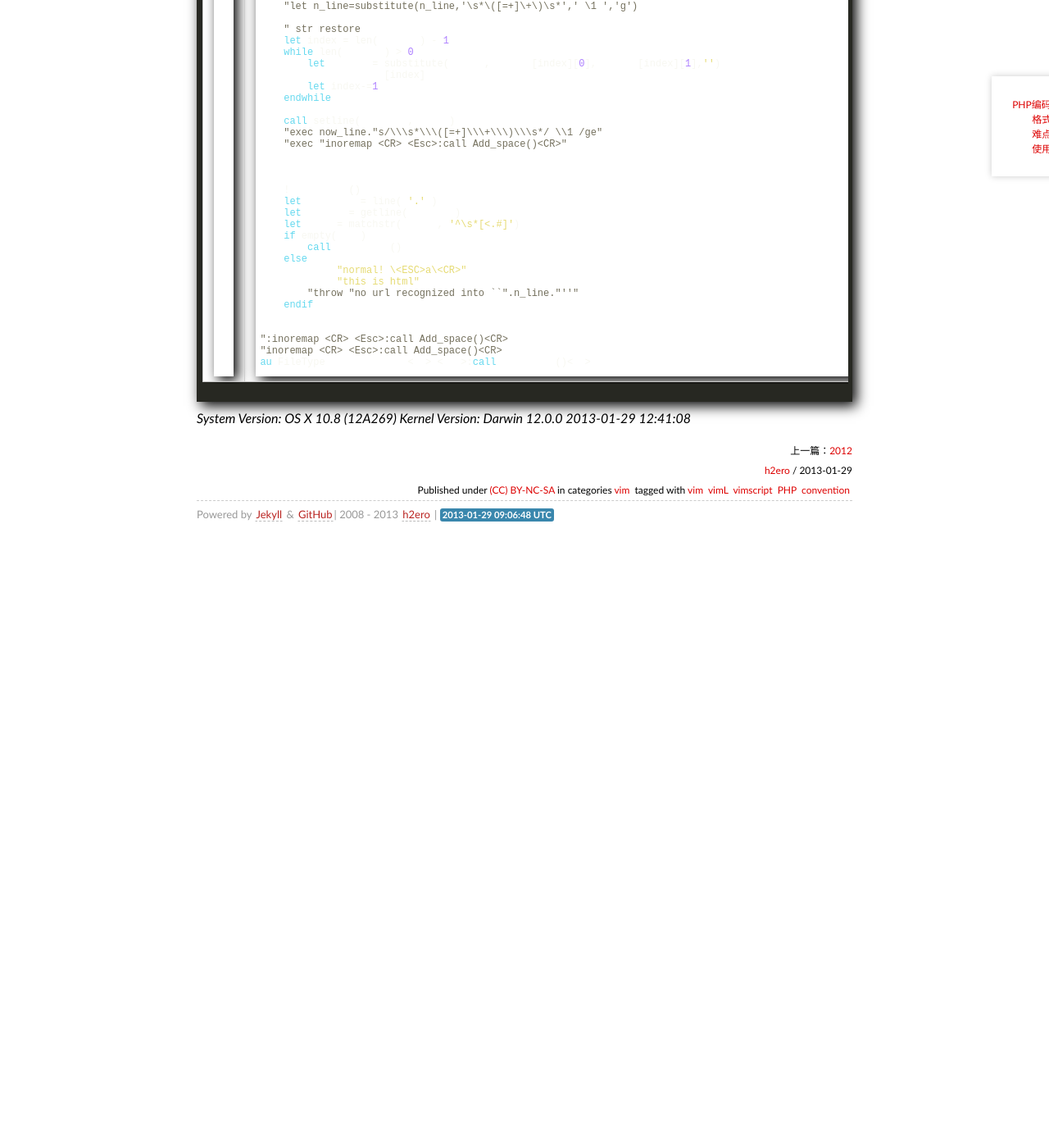
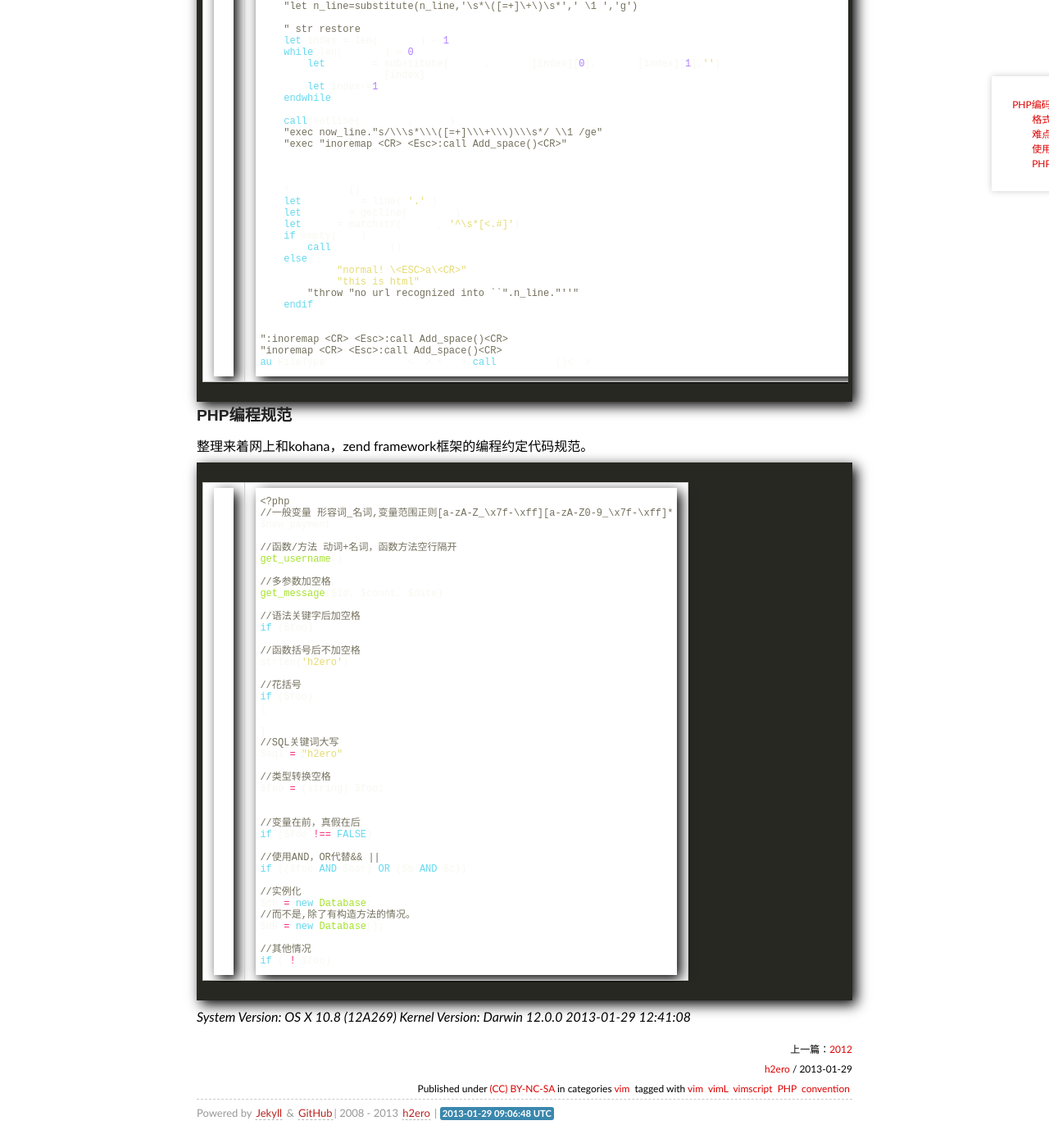
Before and after one commit to h2ero/h2ero.github.com, a Jekyll site: the page built from _posts/2013/2013-01-29-vim-php-code-format-and-php-convention-code-style.md, in a window 1280 px wide and 1400 px high, scrolled down 2203 px. Shown: the whole window at 82% size. Built offline with Jekyll 4.4.1, drawn with Linux system fonts in a browser that asks for light colours; some web fonts are replaced; Markdown is read by kramdown in place of the engine named in the settings; comment, search, counter and statistics services are not loaded; before the commit the page ends 2873 px from its top, so only the background shows below that.

Commit message:
add php code style

```diff
--- a/_posts/2013/2013-01-29-vim-php-code-format-and-php-convention-code-style.md
+++ b/_posts/2013/2013-01-29-vim-php-code-format-and-php-convention-code-style.md
@@ -5,6 +5,7 @@
 categories: vim
 ---
 最近对Vim进行各种折腾，现在又上了一层。敲PHP总是有很多地方要空格隔开。所以按照[Kohana文档中的编程规范][0]来写了个脚本。写这个脚本把Vim的正则表达式用的非常熟了。功能简单就是加最简单的空格。主要还是用在自己敲代码的时候。基本上的类型就是下面这些了。
+
 ###格式化类型
 {% highlight php linenos %}
 <?php
@@ -159,6 +160,53 @@
 au FileType php inoremap <CR> <Esc>:call PHP_space()<CR>
 {% endhighlight %}
 
+###PHP编程规范
+整理来着网上和kohana，zend framework框架的编程约定代码规范。
+{% highlight php linenos %}
+<?php
+//一般变量 形容词_名词,变量范围正则[a-zA-Z_\x7f-\xff][a-zA-Z0-9_\x7f-\xff]*
+$new_payment
+
+//函数/方法 动词+名词，函数方法空行隔开
+get_username()
+
+//多参数加空格
+get_message($id, $count, $date)
+
+//语法关键字后加空格
+if ($foo)
+
+//函数括号后不加空格
+strlen('h2ero')
+
+//花括号
+if ($foo)
+{
+
+}
+//SQL关键词大写
+$sql = "h2ero"
+
+//类型转换空格
+$foo = (string) $foo;
+
+
+//变量在前，真假在后
+if ($foo !== FALSE)
+
+//使用AND，OR代替&& ||
+if (($foo AND $bar) OR ($b AND $c))
+
+//实例化
+$db = new Database;
+//而不是,除了有构造方法的情况。
+$db = new Database();
+
+//其他情况
+if ( ! $foo)
+
+
+{% endhighlight %}
 
 [0]:http://kohanaframework.org/3.0/guide/kohana/conventions   "kohana"
 <i class="os_date">
```
